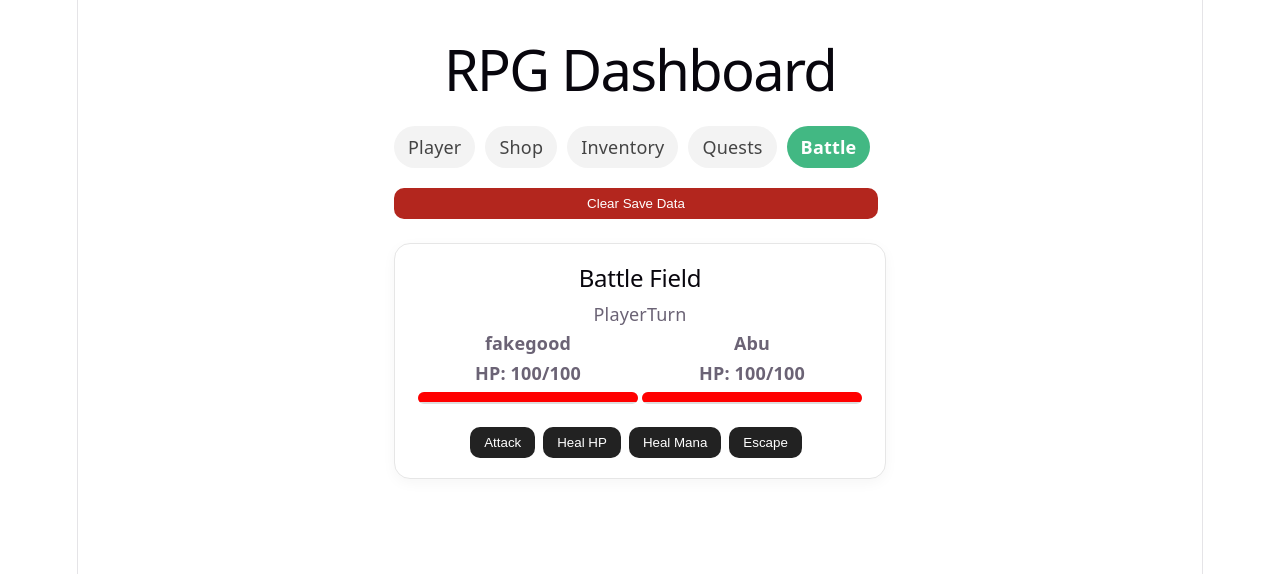
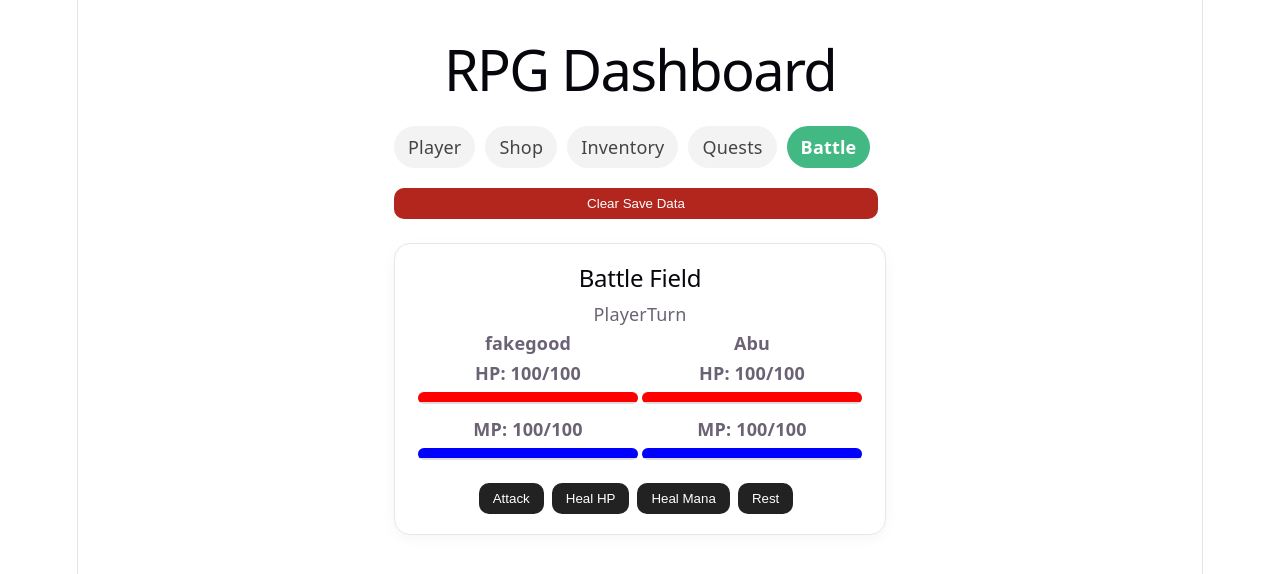
Before and after one commit to fakegood/rpg-dashboard, a Vue app: page /battle in a window 1280 px wide. Shown: the top 574 px of the page. Built offline with nearby package versions, Linux system fonts and the light colour scheme.

Commit message:
refactor: completed lesson 35

```diff
--- a/src/stores/battle.ts
+++ b/src/stores/battle.ts
@@ -2,15 +2,19 @@ import {defineStore} from "pinia";
 import {ref} from "vue";
 import {usePlayerStore} from "./player";
 import {createUnit} from "./unit";
+import {ITEM_CATALOG} from "../data/items";
+import {useInventoryStore} from "./inventory";
 
 export const useBattleStore = defineStore('battle', () => {
 
     const battleState = ref<'Init' | 'PlayerTurn' | 'EnemyTurn' | 'EndTurn' | 'Game' | 'End'>('Init');
     const playerStore = usePlayerStore();
+    const inventoryStore = useInventoryStore();
 
-    const boss = createUnit("Abu", 100, 100);
+    const boss = ref(createUnit("Abu", 100, 100, [{...ITEM_CATALOG.chainArmor}]));
 
-    const battleResult = ref<'Win' | 'Lose' | 'Tie' | ''>();
+    const battleResult = ref<'Win' | 'Lose' | 'Tie' | ''>('');
+    const battleMessage = ref('');
 
     function init() {
         setBattleState('Init');
@@ -25,7 +29,7 @@ export const useBattleStore = defineStore('battle', () => {
         switch (battleState.value) {
             case 'Init':
                 battleResult.value = '';
-                boss.revive();
+                boss.value = createUnit("Abu", 100, 100, [{...ITEM_CATALOG.chainArmor}]);
                 playerStore.revive()
 
                 setBattleState('Game');
@@ -44,7 +48,19 @@ export const useBattleStore = defineStore('battle', () => {
             case 'End':
                 if (playerStore.player.hp > 0) {
                     battleResult.value = 'Win';
-                } else if (boss.unit.value.hp > 0) {
+
+                    const itemNames: string[] = [];
+                    boss.value.unitInventory.forEach((item) => {
+                        inventoryStore.addItem(item)
+
+                        itemNames.push(item.name);
+                    });
+
+                    if (itemNames.length > 0) {
+                        battleMessage.value = `Received ${itemNames.join(", ")}`;
+                    }
+
+                } else if (boss.value.unit.hp > 0) {
                     battleResult.value = 'Lose';
                 } else {
                     battleResult.value = 'Tie';
@@ -53,10 +69,10 @@ export const useBattleStore = defineStore('battle', () => {
         }
     }
 
-    function playerAction(action: 'Attack' | 'RestoreHeal' | 'RestoreMana' | 'Run') {
+    function playerAction(action: 'Attack' | 'RestoreHeal' | 'RestoreMana' | 'Rest') {
         switch (action) {
             case "Attack":
-                boss.applyDamage(playerStore.totalDamage);
+                boss.value.applyDamage(playerStore.totalDamage);
                 break;
             case "RestoreHeal":
                 playerStore.restoreHp(10);
@@ -64,7 +80,9 @@ export const useBattleStore = defineStore('battle', () => {
             case "RestoreMana":
                 playerStore.restoreMp(10);
                 break;
-            case "Run":
+            case "Rest":
+                playerStore.restoreHp(10);
+                playerStore.restoreMp(10);
                 break;
         }
 
@@ -74,16 +92,16 @@ export const useBattleStore = defineStore('battle', () => {
     function enemyAction() {
         const dice = Math.random() * 100;
         if (dice >= 50) {
-            playerStore.takeDamage(boss.totalDamage.value);
+            playerStore.takeDamage(boss.value.totalDamage);
         } else {
-            playerStore.takeDamage(boss.totalDamage.value * 0.5);
+            playerStore.takeDamage(boss.value.totalDamage * 0.5);
         }
 
         checkEndCondition();
     }
 
     function checkEndCondition() {
-        if (playerStore.player.hp <= 0 || boss.unit.value.hp <= 0) {
+        if (playerStore.player.hp <= 0 || boss.value.unit.hp <= 0) {
             setBattleState('End');
             return;
         }
@@ -100,6 +118,7 @@ export const useBattleStore = defineStore('battle', () => {
         init,
         battleState,
         battleResult,
+        battleMessage,
         playerAction
     }
 })
--- a/src/stores/inventory.ts
+++ b/src/stores/inventory.ts
@@ -115,7 +115,7 @@ export const useInventoryStore = defineStore('inventory', () => {
         }
     }
 
-    function addItem(item: ShopItem) {
+    function addItem(item: Item) {
         const {id, ...rest} = item;
         inventory.value.push({
             ...rest,
--- a/src/stores/unit.ts
+++ b/src/stores/unit.ts
@@ -1,7 +1,7 @@
-import {Unit} from "../types/game";
+import {Item, Unit} from "../types/game";
 import {computed, ref} from "vue";
 
-export function createUnit(unitName: string, hp: number, mp: number) {
+export function createUnit(unitName: string, hp: number, mp: number, inventory: Item[]) {
 
     const maxHp = hp;
     const maxMp = mp;
@@ -16,6 +16,8 @@ export function createUnit(unitName: string, hp: number, mp: number) {
         baseDamage: 10,
         state: 'Idle',
     });
+
+    const unitInventory = computed(() => inventory);
 
     const totalDamage = computed(() => unit.value.baseDamage);
 
@@ -44,6 +46,7 @@ export function createUnit(unitName: string, hp: number, mp: number) {
         totalDamage,
         maxHp,
         maxMp,
+        unitInventory,
         heal,
         applyDamage,
         revive
--- a/src/views/BattleView.vue
+++ b/src/views/BattleView.vue
@@ -3,6 +3,7 @@ import {useBattleStore} from "../stores/battle";
 import BasePanel from "../components/ui/BasePanel.vue";
 import {computed, onMounted} from "vue";
 import ResourceBar from "../components/ui/ResourceBar.vue";
+import StatusMessage from "../components/ui/StatusMessage.vue";
 
 const battleStore = useBattleStore();
 
@@ -29,9 +30,12 @@ const isPlayerTurn = computed(() => battleStore.battleState === 'PlayerTurn');
           <th>
             <ResourceBar label="HP" :value="battleStore.playerStore.player.hp" :max="battleStore.playerStore.maxHp"
                          variant="hp"/>
+            <ResourceBar label="MP" :value="battleStore.playerStore.player.mp" :max="battleStore.playerStore.maxMp"
+                         variant="mp"/>
           </th>
           <th>
             <ResourceBar label="HP" :value="battleStore.boss.unit.hp" :max="battleStore.boss.maxHp" variant="hp"/>
+            <ResourceBar label="MP" :value="battleStore.boss.unit.mp" :max="battleStore.boss.maxMp" variant="mp"/>
           </th>
         </tr>
         </tbody>
@@ -40,11 +44,12 @@ const isPlayerTurn = computed(() => battleStore.battleState === 'PlayerTurn');
       <button v-if="isPlayerTurn" @click="battleStore.playerAction('Attack')">Attack</button>
       <button v-if="isPlayerTurn" @click="battleStore.playerAction('RestoreHeal')">Heal HP</button>
       <button v-if="isPlayerTurn" @click="battleStore.playerAction('RestoreMana')">Heal Mana</button>
-      <button v-if="isPlayerTurn" @click="battleStore.playerAction('Run')">Escape</button>
+      <button v-if="isPlayerTurn" @click="battleStore.playerAction('Rest')">Rest</button>
     </div>
 
     <div v-if="battleStore.battleResult">
       <h1 v-if="battleStore.battleResult">{{ battleStore.battleResult }}</h1>
+      <StatusMessage :message="battleStore.battleMessage" type="success"/>
       <button @click="battleStore.init">Restart</button>
     </div>
   </BasePanel>
```
